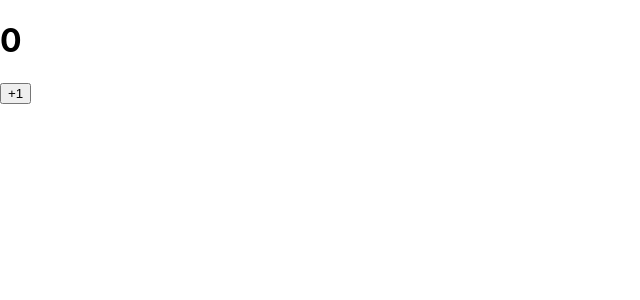
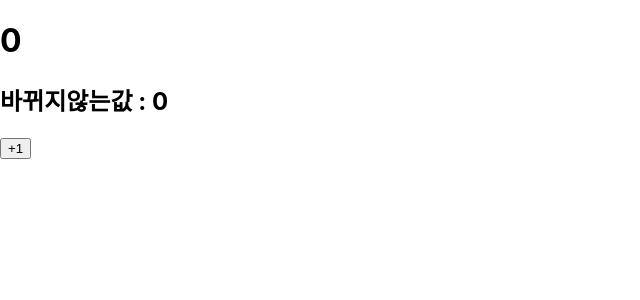
Before and after one commit to develup8/react_lv1, a React (Create React App) app in the folder welcome-react/: page / in a window 1280 px wide. Shown: the top 300 px of the page, without its empty margins (0-640 px from the left). Built offline with nearby package versions, Linux system fonts and the light colour scheme.

Commit message:
state - state 객체 안에 여러 값이 있을 때 > setState 함수는 인자로 전달된 객체안에 들어있는값만 바꿔 줍니다.

```diff
--- a/welcome-react/src/Counter.js
+++ b/welcome-react/src/Counter.js
@@ -6,15 +6,17 @@ class Counter extends Component {
     // state의 초깃값 설정
     this.state = {
       number: 0,
+      fixedNumber: 0,
     };
   }
 
   render() {
-    const { number } = this.state; // state를 조회할 때는 this.state로 조회합니다.
+    const { number, fixedNumber } = this.state; // state를 조회할 때는 this.state로 조회합니다.
 
     return (
       <div>
         <h1>{number}</h1>
+        <h2>바뀌지않는값 : {fixedNumber}</h2>
         <button
           // onclick을 통해 버튼이 클릭되었을 때 호출할 함수 지정
           onClick={() => {
```
